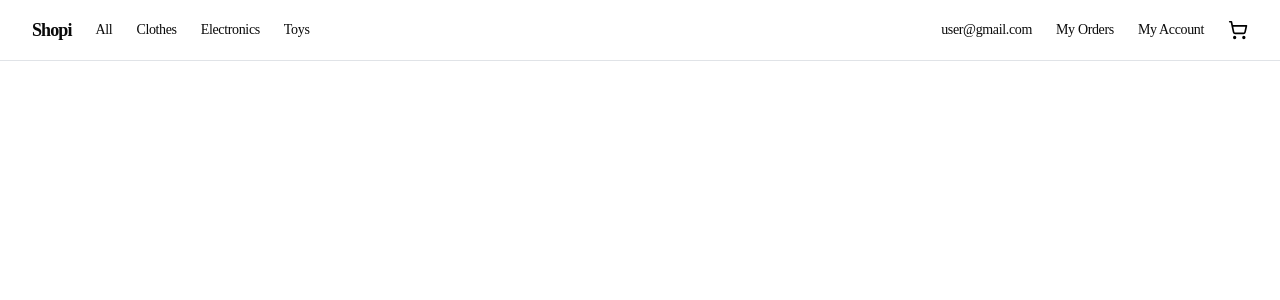
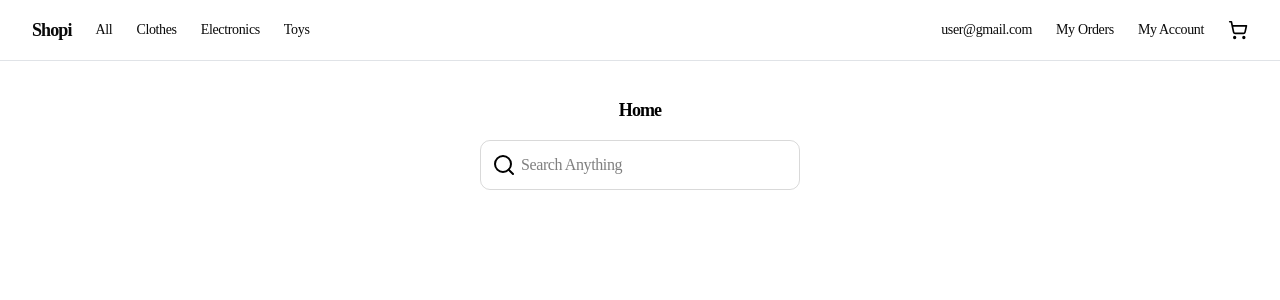
Before and after one commit to Piyushxz/eCommerceAssignment, a React (Vite) app in the folder frontend/: page / in a window 1280 px wide. Shown: the top 300 px of the page. Built offline with nearby package versions, Linux system fonts and the light colour scheme; a web font is replaced by a local one.

Commit message:
added search

```diff
--- a/frontend/src/App.tsx
+++ b/frontend/src/App.tsx
@@ -1,12 +1,14 @@
 
 import './App.css'
 import { DashboardNavbar } from './components/DashboardNavbar'
+import { Search } from './components/Search'
 
 function App() {
 
   return (
     <>
       <DashboardNavbar/>
+      <Search/>
     </>
   )
 }
--- a/frontend/src/components/DashboardNavbar.tsx
+++ b/frontend/src/components/DashboardNavbar.tsx
@@ -8,7 +8,7 @@ export const DashboardNavbar = ()=>{
         initial={{ opacity: 0, y: -20 }}
         animate={{ opacity: 1, y: 0 }}
         transition={{ duration:0.4, ease: "easeInOut" }}
-        className="w-full fixed md:relative flex justify-center items-center border-b border-gray-400/30 z-49  py-4"
+        className="w-full fixed  flex justify-center items-center border-b border-gray-400/30 z-49  py-4"
       >
         <div className="w-[95vw] flex justify-between items-center">
 
--- a/frontend/src/components/Search.tsx
+++ b/frontend/src/components/Search.tsx
@@ -0,0 +1,23 @@
+import {motion} from "motion/react"
+import { SearchIcon } from "lucide-react";
+
+export const Search = () => {
+  return (
+    <motion.div
+    initial={{ opacity: 0, y: 20 }}
+    animate={{ opacity: 1, y: 0 }}
+    transition={{ delay:0.4,duration:0.4, ease: "easeInOut" }}
+    className="w-full py-24">
+      <div className="flex justify-center items-center flex-col gap-4">
+        <h1 className="font-semibold font-primary tracking-tighter text-lg text-black">Home</h1>
+        <div className="relative">
+          <SearchIcon className="absolute left-3 top-1/2 -translate-y-1/2 text-black" />
+          <input
+            className=" focus:outline-none focus:ring-1 focus:ring-black transition-all text-black font-primary tracking-tight py-3 pl-10 pr-4 flex rounded-lg items-center w-80 border border-black/15 focus:outline-none"
+            placeholder="Search Anything"
+          />
+        </div>
+      </div>
+    </motion.div>
+  );
+};
```
